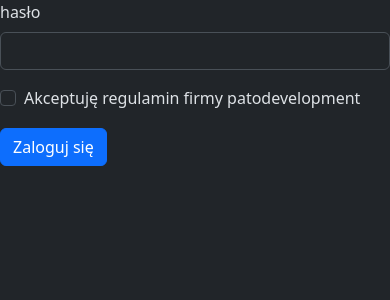
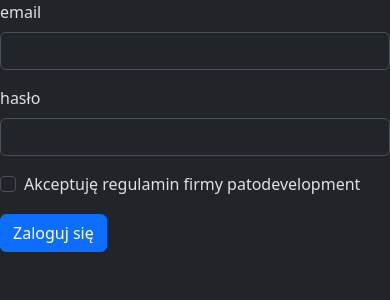
Before and after one commit to gowno2137/Patodevelopment, a PHP site: page /login.php in a window 390 px wide. Shown: the top 300 px of the page. Run offline with PHP 8.4, Linux system fonts and the light colour scheme.

Commit message:
Update login.php

```diff
--- a/login.php
+++ b/login.php
@@ -25,6 +25,10 @@
     </form> -->
 
     <form method="post" class="row g-3">
+    <div class="col-md-4">
+        <label for="validationDefault01" name="email" class="form-label">email</label>
+        <input type="text" class="form-control" id="email" required>
+      </div>
       <div class="col-md-4">
         <label for="validationDefault02" class="form-label">hasło</label>
         <input type="password" class="form-control" id="validationDefault02" name="password" required="">
```
